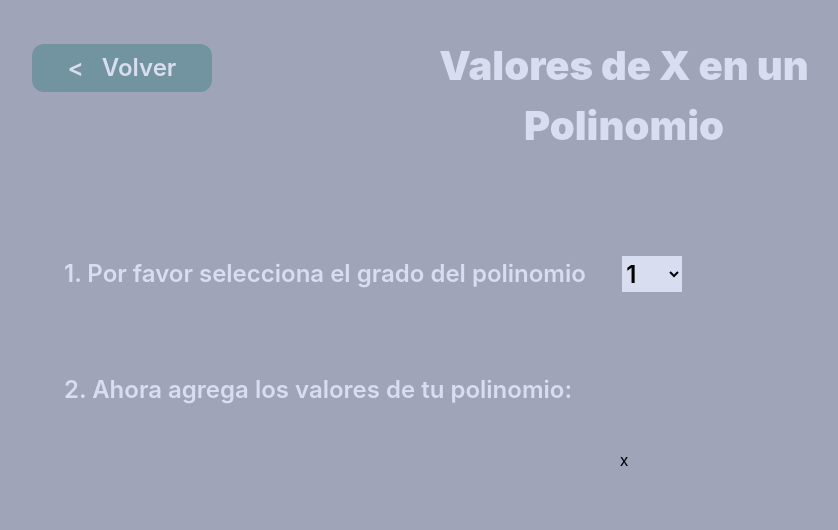
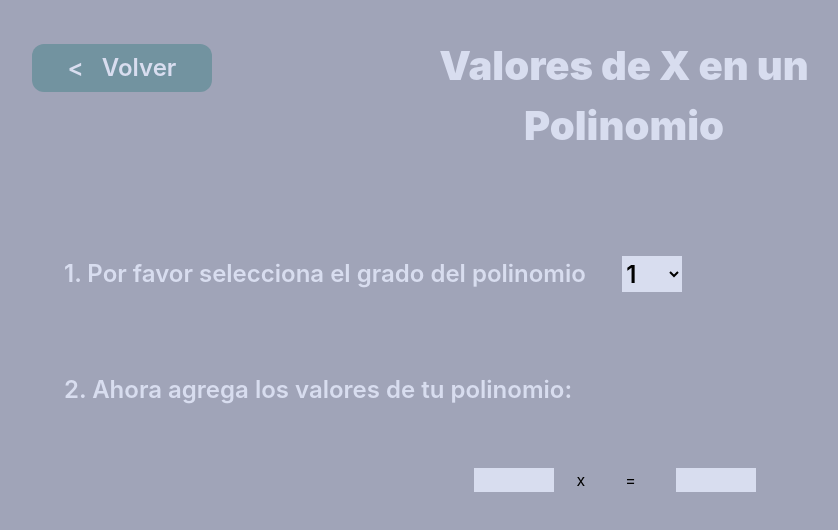
Before and after one commit to pipeotal89/Algebra-Calculator, a Next.js app: page /pages/valores-de-x-en-polinomio in a window 1280 px wide. Shown: the top 530 px of the page, without its empty margins (16-854 px from the left). Built offline with nearby package versions, Linux system fonts and the light colour scheme.

Commit message:
Corrected code to improve content presentation

```diff
--- a/app/pages/valores-de-x-en-polinomio/page.tsx
+++ b/app/pages/valores-de-x-en-polinomio/page.tsx
@@ -41,33 +41,66 @@ export default function FirstOperation() {
             2. Ahora agrega los valores de tu polinomio:
           </h1>
         </div>
-        <div className="w-full py-5 px-50 flex justify-center">
-          <div className={`columns-${2 * (selected - 1) + 1} w-full`}>
-            <div className="w-full flex justify-center">
-              {selected >= 5 ? "x^5" : ""}
+        <div className="w-full py-10 flex flex-row justify-center items-center">
+          {selected >= 5 ? (
+            <div className="flex flex-row">
+              <div className="flex justify-center mx-10">
+                <label>
+                  <input className="bg-main-500 w-20" /> &nbsp; &nbsp; x^5
+                </label>
+              </div>
+              <div className="flex justify-center mx-5">+</div>
             </div>
-            <div className="w-full flex justify-center">
-              {selected >= 5 ? "+" : ""}
+          ) : (
+            ""
+          )}
+
+          {selected >= 4 ? (
+            <div className="flex flex-row">
+              <div className="flex justify-center mx-10">
+                <label>
+                  <input className="bg-main-500 w-20" /> &nbsp; &nbsp; x^4
+                </label>
+              </div>
+              <div className="flex justify-center mx-5">+</div>
             </div>
-            <div className="w-full flex justify-center">
-              {selected >= 4 ? "x^4" : ""}
+          ) : (
+            ""
+          )}
+          {selected >= 3 ? (
+            <div className="flex flex-row">
+              <div className="flex justify-center mx-10">
+                <label>
+                  <input className="bg-main-500 w-20" /> &nbsp; &nbsp; x^3
+                </label>
+              </div>
+              <div className="flex justify-center mx-5">+</div>
             </div>
-            <div className="w-full flex justify-center">
-              {selected >= 4 ? "+" : ""}
+          ) : (
+            ""
+          )}
+          {selected >= 2 ? (
+            <div className="flex flex-row">
+              <div className="flex justify-center mx-10">
+                <label>
+                  <input className="bg-main-500 w-20" /> &nbsp; &nbsp; x^2
+                </label>
+              </div>
+              <div className="flex justify-center mx-5">+</div>
             </div>
-            <div className="w-full flex justify-center">
-              {selected >= 3 ? "x^3" : ""}
-            </div>
-            <div className="w-full flex justify-center">
-              {selected >= 3 ? "+" : ""}
-            </div>
-            <div className="w-full flex justify-center">
-              {selected >= 2 ? "x^2" : ""}
-            </div>
-            <div className="w-full flex justify-center">
-              {selected >= 2 ? "+" : ""}
-            </div>
-            <div className="w-full flex justify-center">x</div>
+          ) : (
+            ""
+          )}
+          <div className="flex justify-center mx-5">
+            <label>
+              <input className="bg-main-500 w-20" /> &nbsp; &nbsp; x
+            </label>
+          </div>
+          <div className="flex justify-center mx-5">=</div>
+          <div className="flex justify-center mx-5">
+            <label>
+              <input className="bg-main-500 w-20" /> &nbsp; &nbsp;
+            </label>
           </div>
         </div>
       </div>
```
